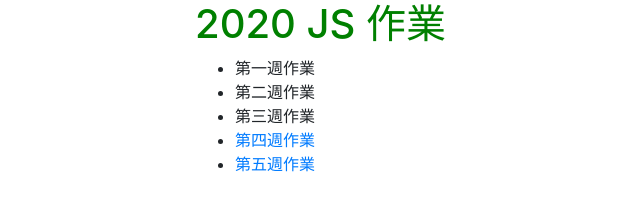
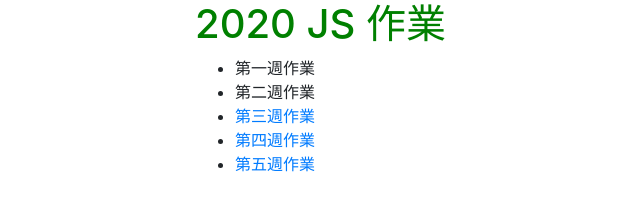
Before and after one commit to karakamin/js2020work, a plain HTML site: page index.html in a window 1280 px wide. Shown: the whole page, without its empty margins (295-935 px from the left). Drawn offline with nearby package versions, Linux system fonts and the light colour scheme.

Commit message:
add work03 link

```diff
--- a/index.html
+++ b/index.html
@@ -29,7 +29,9 @@
         <ul>
             <li>第一週作業</li>
             <li>第二週作業</li>
-            <li>第三週作業</li>
+            <li>
+                <a href="./work03/productList.html">第三週作業</a>
+            </li>
             <li>
                 <a href="./work04/backindex.html">第四週作業</a>
             </li>
```
